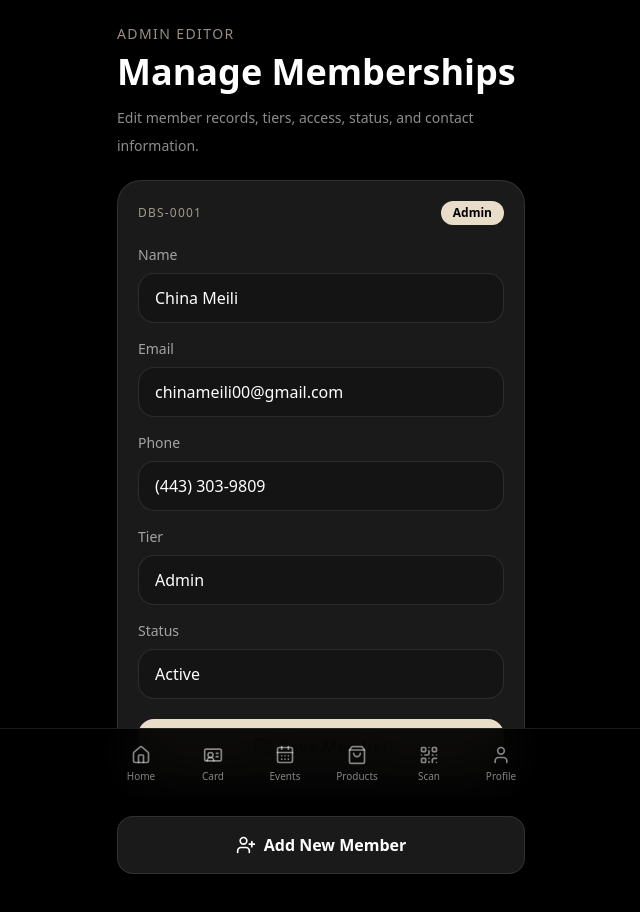
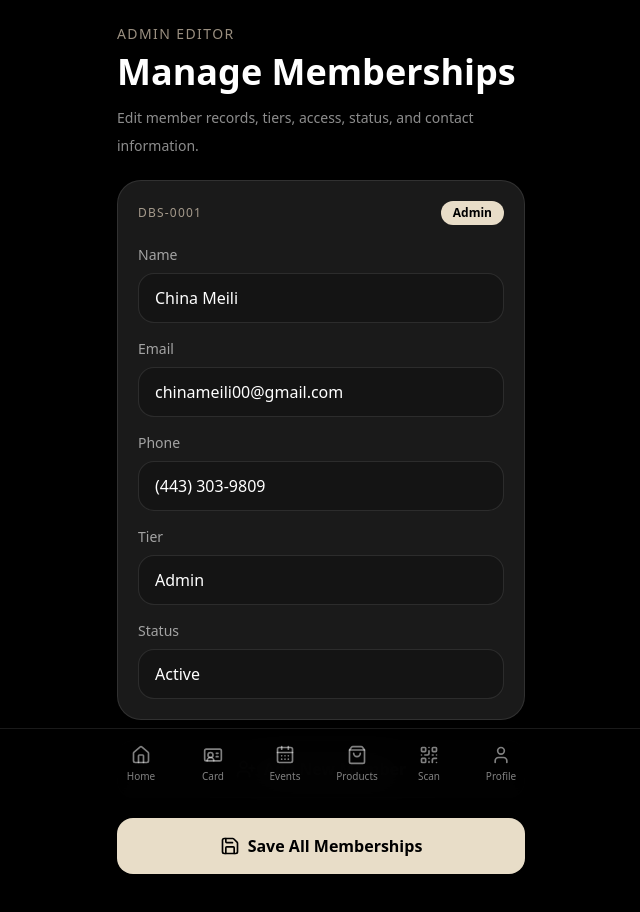
Before and after one commit to diamondbeautysolutions/thedbssocialclub, a Next.js app: page /app/admin/memberships in a window 1280 px wide. Shown: the top 912 px of the page, without its empty margins (319-959 px from the left). Built offline with nearby package versions, Linux system fonts and the light colour scheme.

Commit message:
Make add new member and save memberships functional

```diff
--- a/app/app/admin/memberships/page.tsx
+++ b/app/app/admin/memberships/page.tsx
@@ -1,7 +1,7 @@
 "use client";
 
-import { useState } from "react";
-import { Save, UserPlus } from "lucide-react";
+import { useEffect, useState } from "react";
+import { Check, Save, UserPlus } from "lucide-react";
 
 const initialMembers = [
   {
@@ -16,9 +16,36 @@ const initialMembers = [
 
 export default function ManageMembershipsPage() {
   const [members, setMembers] = useState(initialMembers);
+  const [saved, setSaved] = useState(false);
+
+  useEffect(() => {
+    const savedMembers = localStorage.getItem("dbs-members");
+    if (savedMembers) setMembers(JSON.parse(savedMembers));
+  }, []);
 
   function updateMember(index: number, field: string, value: string) {
     setMembers((prev) => prev.map((member, i) => (i === index ? { ...member, [field]: value } : member)));
+  }
+
+  function saveMembers() {
+    localStorage.setItem("dbs-members", JSON.stringify(members));
+    setSaved(true);
+    setTimeout(() => setSaved(false), 2000);
+  }
+
+  function addNewMember() {
+    const nextNumber = String(members.length + 1).padStart(4, "0");
+    setMembers((prev) => [
+      ...prev,
+      {
+        id: `DBS-${nextNumber}`,
+        name: "New Member",
+        email: "newmember@email.com",
+        phone: "",
+        tier: "Member",
+        status: "Active"
+      }
+    ]);
   }
 
   return (
@@ -28,6 +55,8 @@ export default function ManageMembershipsPage() {
         <h1 className="mt-2 text-4xl font-semibold">Manage Memberships</h1>
         <p className="mt-3 text-sm leading-7 text-white/55">Edit member records, tiers, access, status, and contact information.</p>
       </header>
+
+      {saved && <div className="rounded-2xl bg-[#e8ddc8] p-4 text-sm font-semibold text-black">Changes saved.</div>}
 
       {members.map((member, index) => (
         <section key={member.id} className="rounded-3xl border border-white/10 bg-white/10 p-5 shadow-2xl">
@@ -43,15 +72,15 @@ export default function ManageMembershipsPage() {
             <Field label="Tier" value={member.tier} onChange={(value) => updateMember(index, "tier", value)} />
             <Field label="Status" value={member.status} onChange={(value) => updateMember(index, "status", value)} />
           </div>
-
-          <button className="mt-5 flex w-full items-center justify-center gap-2 rounded-2xl bg-[#e8ddc8] px-5 py-4 font-semibold text-black">
-            <Save className="h-5 w-5" /> Save Member
-          </button>
         </section>
       ))}
 
-      <button className="flex w-full items-center justify-center gap-2 rounded-2xl border border-white/10 bg-white/10 px-5 py-4 font-semibold text-white">
+      <button onClick={addNewMember} className="flex w-full items-center justify-center gap-2 rounded-2xl border border-white/10 bg-white/10 px-5 py-4 font-semibold text-white">
         <UserPlus className="h-5 w-5" /> Add New Member
+      </button>
+
+      <button onClick={saveMembers} className="flex w-full items-center justify-center gap-2 rounded-2xl bg-[#e8ddc8] px-5 py-4 font-semibold text-black">
+        {saved ? <Check className="h-5 w-5" /> : <Save className="h-5 w-5" />} Save All Memberships
       </button>
     </div>
   );
```
